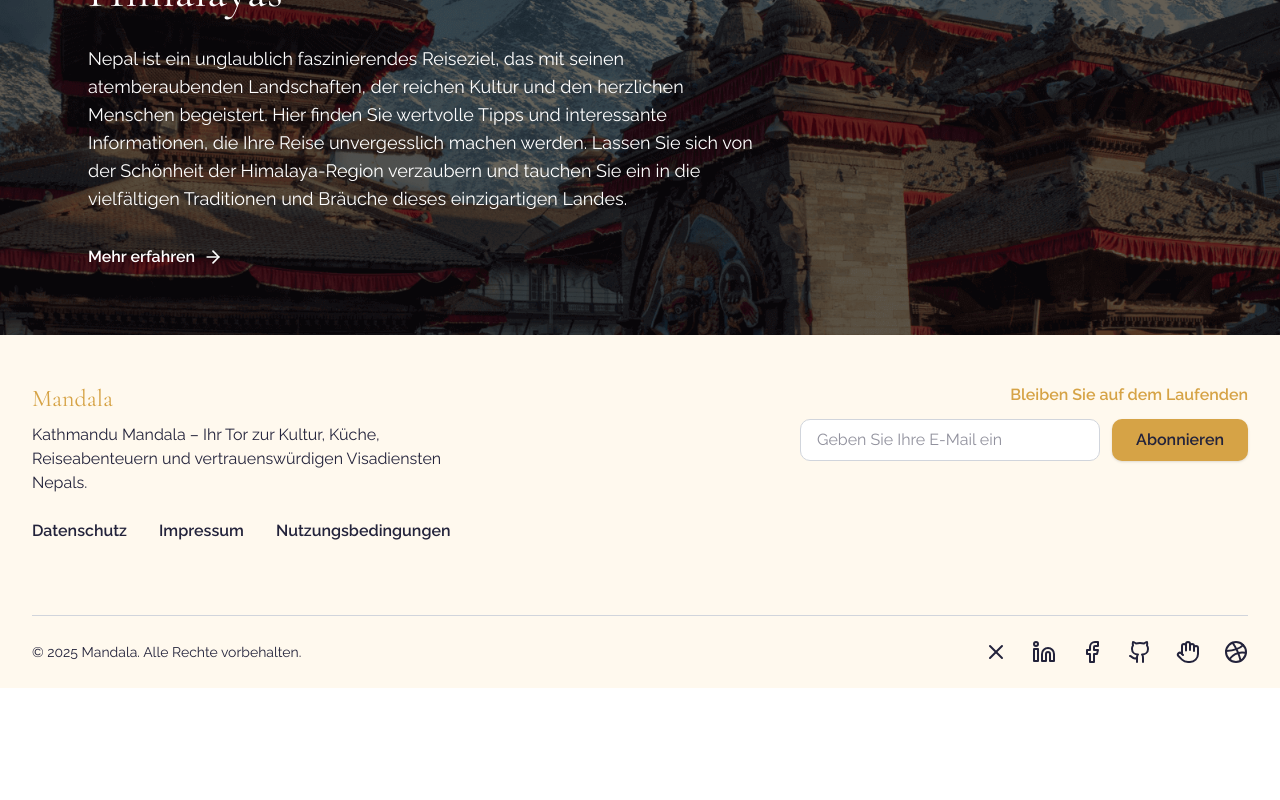
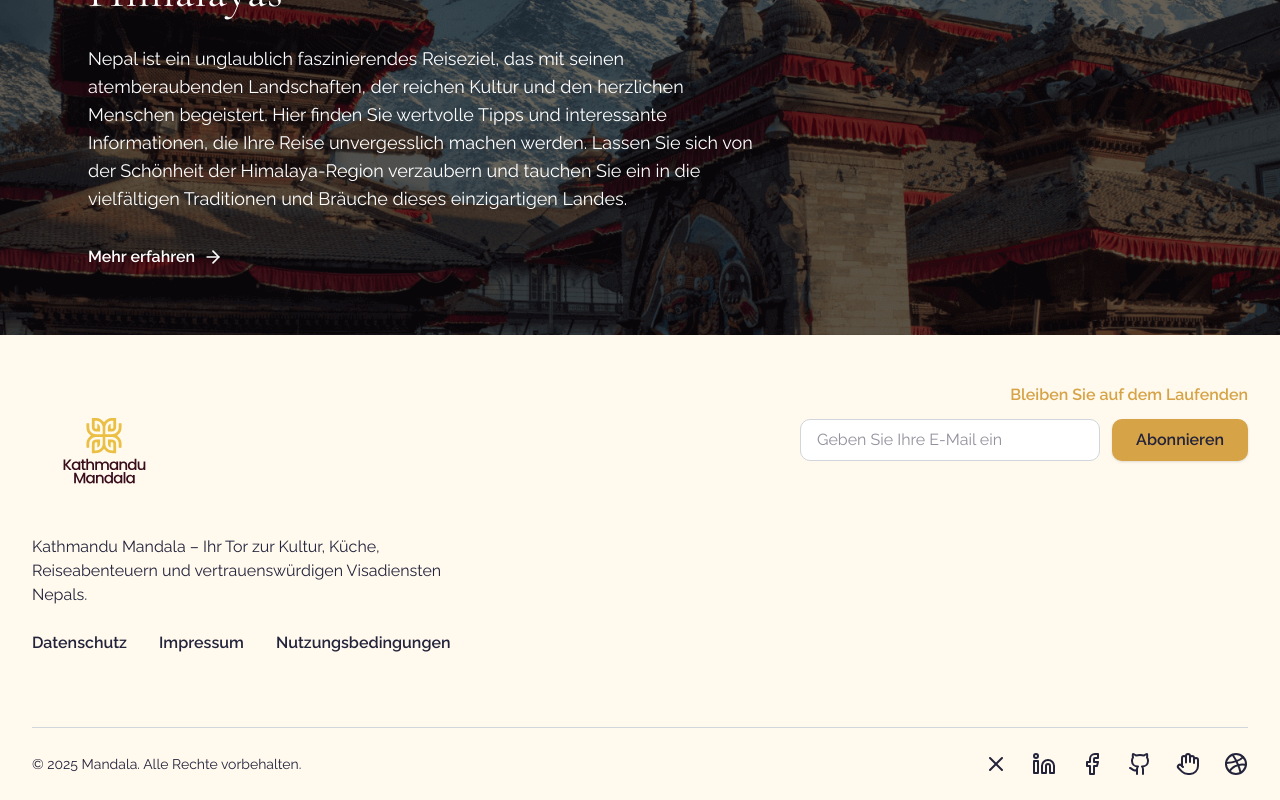
Before and after one commit to sarthakshrestha/kathmandu-mandala, a Next.js app: page / in a window 1280 px wide. Shown: the part 5840-6640 px from the top of the page. Before the commit the page ends 6528 px from the top, so only its background shows below. Built offline with nearby package versions, Linux system fonts and the light colour scheme.

Commit message:
ui: added logo to footer

```diff
--- a/src/app/components/reusable/footer.tsx
+++ b/src/app/components/reusable/footer.tsx
@@ -14,9 +14,13 @@ export default function Footer() {
       <div className="max-w-[85rem] mx-auto flex flex-col md:flex-row justify-between gap-10">
         {/* Left Section */}
         <div className="flex-1 mb-8 md:mb-0">
-          <h2 className="text-2xl font-garamond text-[#D6A346] mb-2">
-            {t("footer_brand")}
-          </h2>
+          <div className="flex items-center max-sm:justify-center gap-4 mb-2">
+            <img
+              src="/images/icons/LogoHorizontal.svg"
+              alt={t("navbar_logo_alt")}
+              className="w-auto h-36 max-sm:w-auto max-sm:h-44"
+            />
+          </div>
           <p className="text-[#23233B] font-links text-base mb-6 max-w-md">
             {t("footer_description")}
           </p>
```
